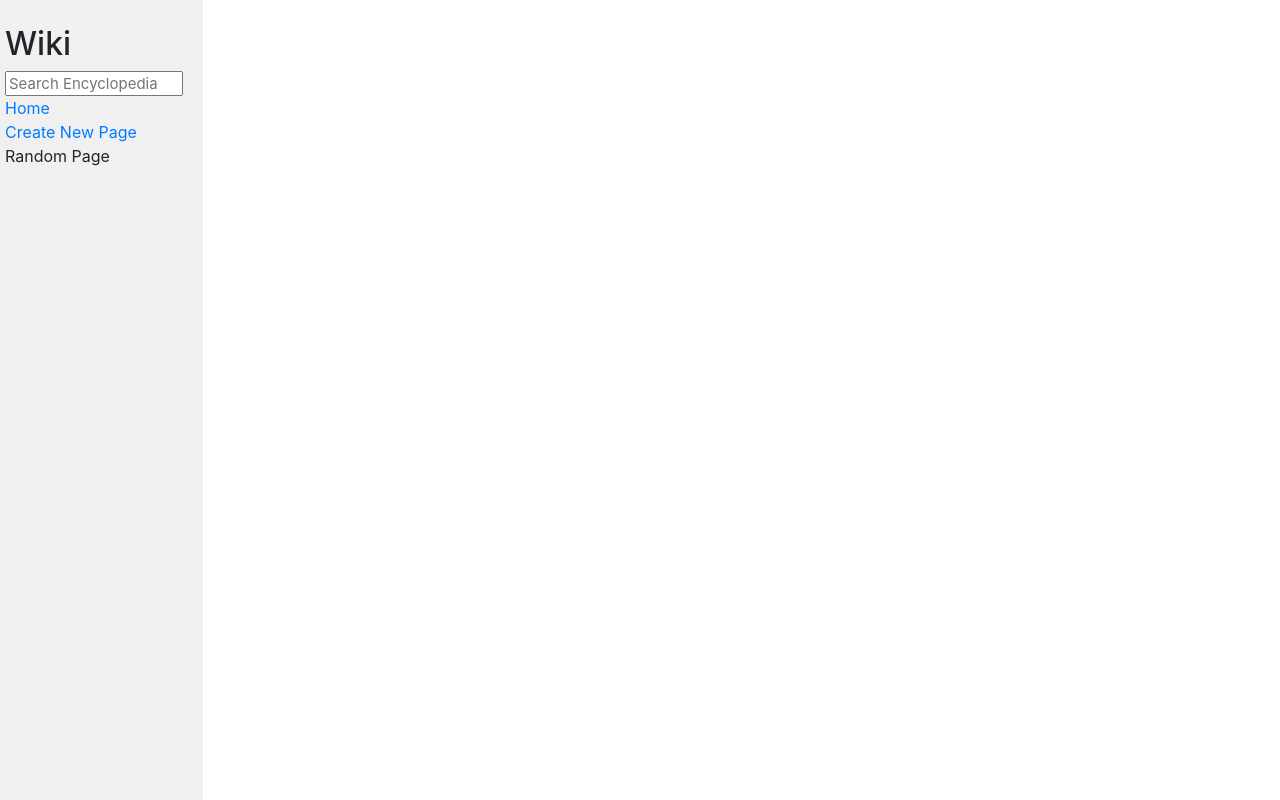
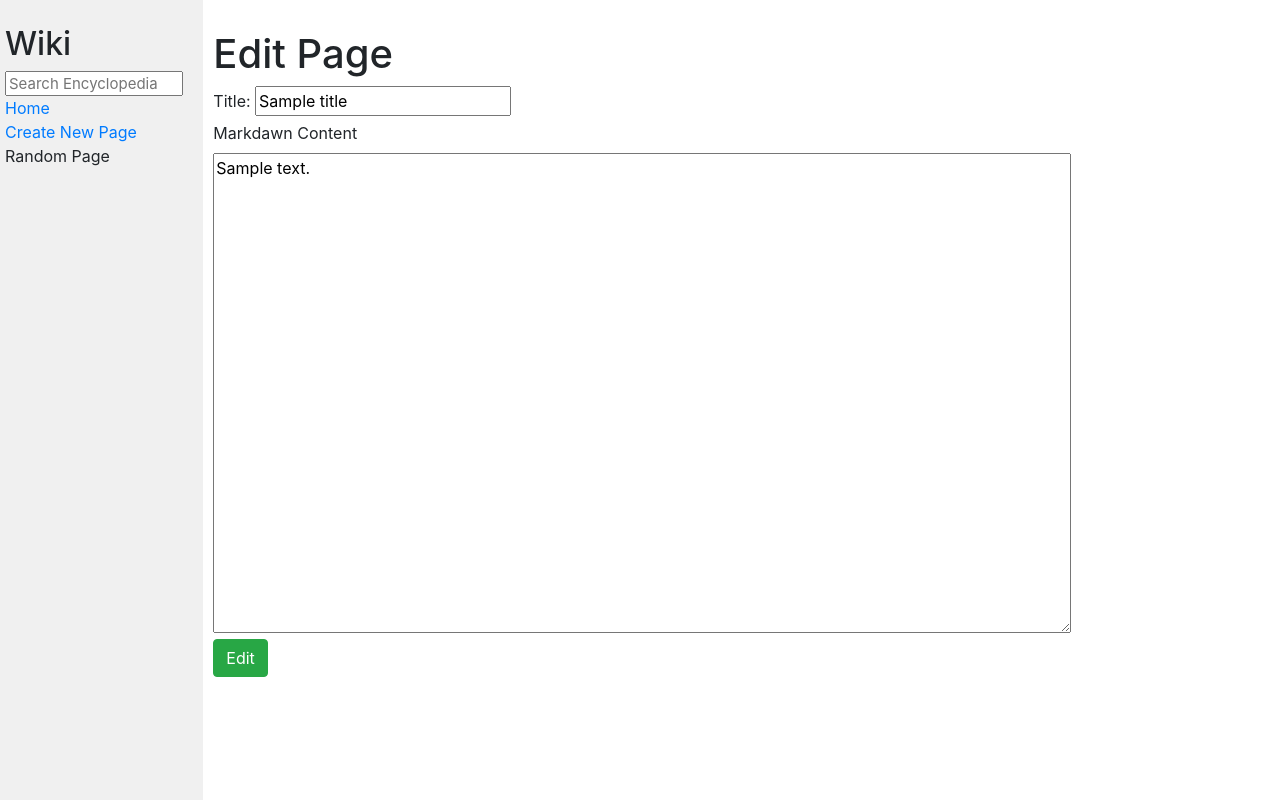
Before and after one commit to Suguru1114/wiki, a Django app: template encyclopedia/templates/encyclopedia/edit.html in a window 1280 px wide. Run offline with Django 3.2, Linux system fonts and the light colour scheme; the template is opened without the code that fills it: most values are stand-ins (such as "Sample title", 1, 10 or a date in 2020); parts of the project's set-up code (start-up, migrations or seed data) failed here and were passed over; some libraries are stand-ins or nearby versions.

Commit message:
fix error

```diff
--- a/encyclopedia/templates/encyclopedia/edit.html
+++ b/encyclopedia/templates/encyclopedia/edit.html
@@ -1,16 +1,23 @@
 {% extends "encyclopedia/layout.html" %}
 
 {% block title %}
-    Edit Page - {{ title }}
+    Add New Page
 {% endblock %}
 
-{% block content %}
-    <h1>Edit Page - {{ title }}</h1>
+{% block body %}
+    <h1>Edit Page</h1>
 
-    <form action="{% url 'edit_page' title=title %}" method="POST">
-        {% csrf_token %}
-        {{ form.as_p }}
-        <input type="submit" value="Save" class="btn btn-primary">
+
+    <form action="{% url 'save_edit' %}" method="POST">
+         {%csrf_token%}
+         <label>Title:</label>
+         <input type="text" name="title" placeholder="Enter a title" value="{{title}}">
+         <br/>
+         <label>Markdawn Content</label>
+         <br/>
+         <textarea name="content">{{content}}</textarea>
+         <br/>
+        <input type="submit" value="Edit" class="btn btn-success">
     </form>
 
 {% endblock %}
--- a/encyclopedia/urls.py
+++ b/encyclopedia/urls.py
@@ -11,5 +11,6 @@ urlpatterns = [
     path("add/", views.add_page, name="add_page"),
     # path("wiki/<str:title>/edit", views.edit_page, name="edit_page"),
     path("edit/", views.edit_page, name="edit"),
+    path("save_edit/", views.save_edit,name="save_edit")
 
  ]
```
Also changed, not shown: encyclopedia/views.py (+9 -2 lines).
